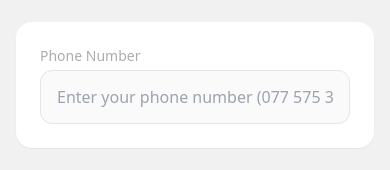
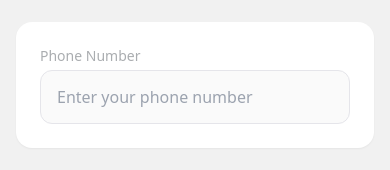
Before and after one commit to Misster-art/pure-react-play, a React (Vite) app: page /login in a window 390 px wide. Shown: the part 353-523 px from the top of the page. Built offline with nearby package versions, Linux system fonts and the light colour scheme.

Commit message:
Update login page input placeholder
The placeholder text in the phone number input field on the login page has been updated to "Enter your phone number".

```diff
--- a/src/pages/Login.tsx
+++ b/src/pages/Login.tsx
@@ -1,3 +1,4 @@
+
 import { useState } from "react";
 import { useForm } from "react-hook-form";
 import { zodResolver } from "@hookform/resolvers/zod";
@@ -134,7 +135,7 @@ const Login = () => {
                 <input
                   {...register("phone")}
                   type="tel"
-                  placeholder="Enter your phone number (077 575 3491 or +937XXXXXXXX)"
+                  placeholder="Enter your phone number"
                   className="w-full px-4 py-3.5 rounded-xl border border-[#E5E5EA] dark:border-gray-600 focus:ring-2 focus:ring-primary focus:border-primary bg-[#FAFAFA] dark:bg-gray-700 dark:text-white"
                 />
                 {errors.phone && (
```
